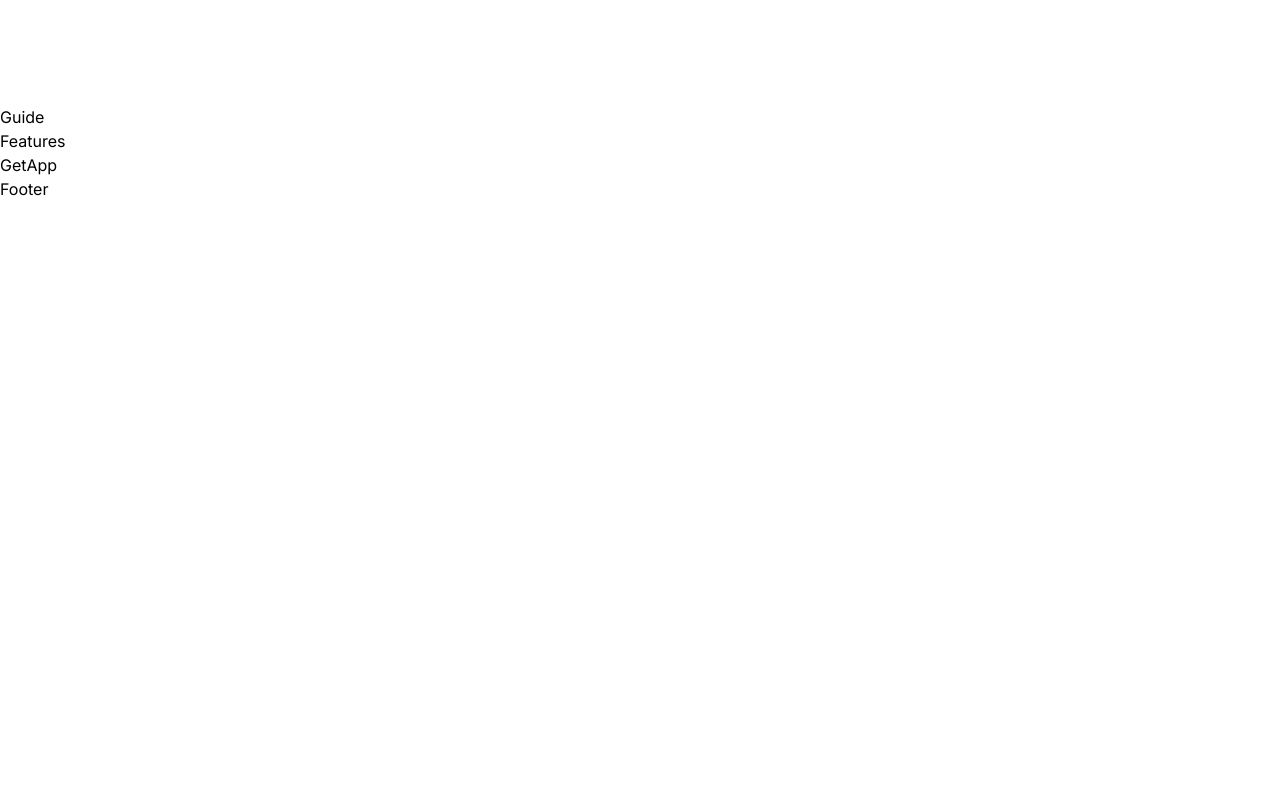
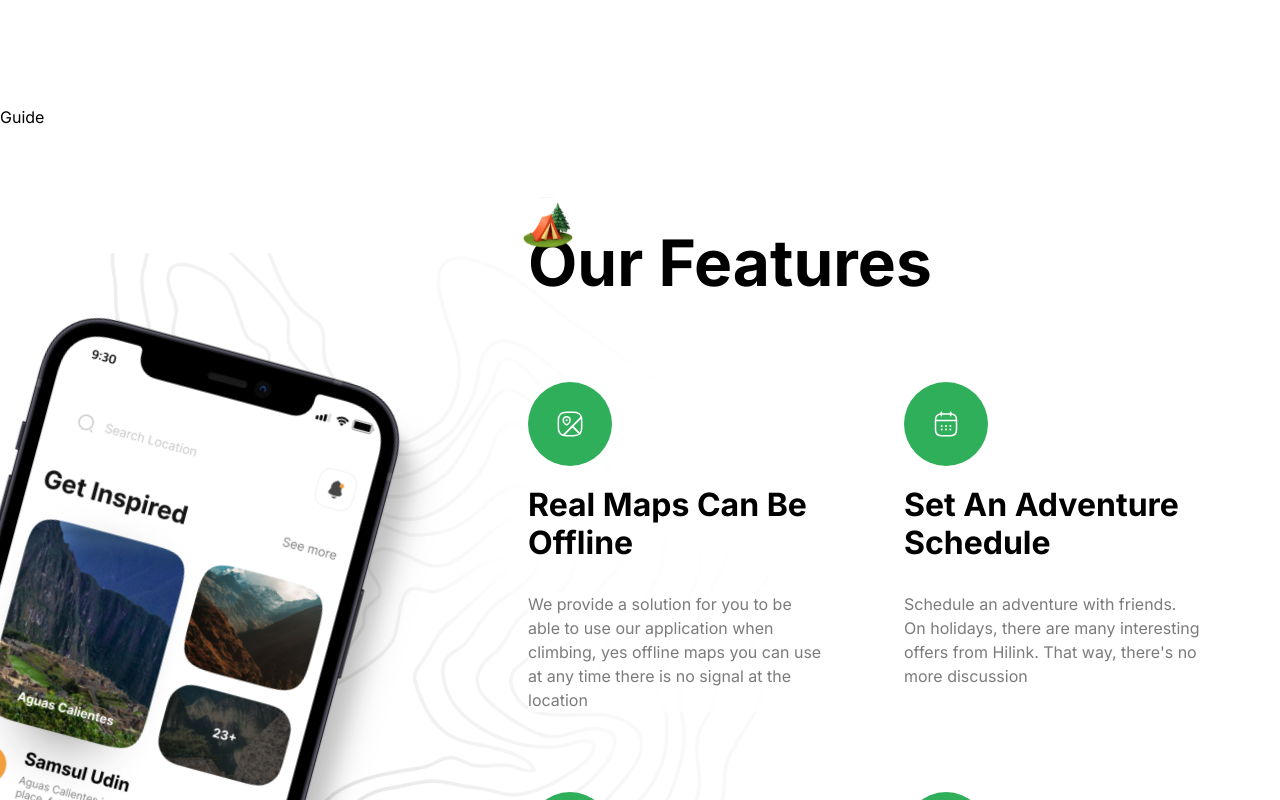
Before and after one commit to MenathNDGD/Travel-Web-UI-NextJS, a Next.js app: page / in a window 1280 px wide. Shown: the part 1700-2500 px from the top of the page. Before the commit the page ends 1901 px from the top, so only its background shows below. Built offline with nearby package versions, Linux system fonts and the light colour scheme.

Commit message:
Implement Features component with dynamic feature listing and images

```diff
--- a/components/Features.tsx
+++ b/components/Features.tsx
@@ -1,7 +1,49 @@
-import React from "react";
+import Image from "next/image";
+
+import { FEATURES } from "@/constants";
+import FeatureItem from "./FeatureItem";
 
 const Features = () => {
-  return <div>Features</div>;
+  return (
+    <section className="flex-col flexCenter overflow-hidden bg-feature-bg bg-center bg-no-repeat py-24">
+      <div className="flex max-container padding-container relative w-full justify-end">
+        <div className="flex flex-1 lg:min-h-[900px]">
+          <Image
+            src={"/phone.png"}
+            alt="Phone"
+            width={440}
+            height={1000}
+            className="feature-phone"
+          />
+        </div>
+
+        <div className="z-20 flex w-full flex-col lg:w-[60%]">
+          <div className="relative">
+            <Image
+              src={"/camp.svg"}
+              alt="Camp"
+              width={50}
+              height={50}
+              className="absolute left-[-5px] top-[-28px] w-10 lg:w-[50px]"
+            />
+            <h2 className="bold-40 lg:text-[64px] lg:font-[700] lg:leading-[120%]">
+              Our Features
+            </h2>
+          </div>
+          <ul className="mt-10 grid gap-10 md:grid-cols-2 lg:mt-20 lg:gap-20">
+            {FEATURES.map((feature) => (
+              <FeatureItem
+                key={feature.title}
+                title={feature.title}
+                icon={feature.icon}
+                description={feature.description}
+              />
+            ))}
+          </ul>
+        </div>
+      </div>
+    </section>
+  );
 };
 
 export default Features;
```
